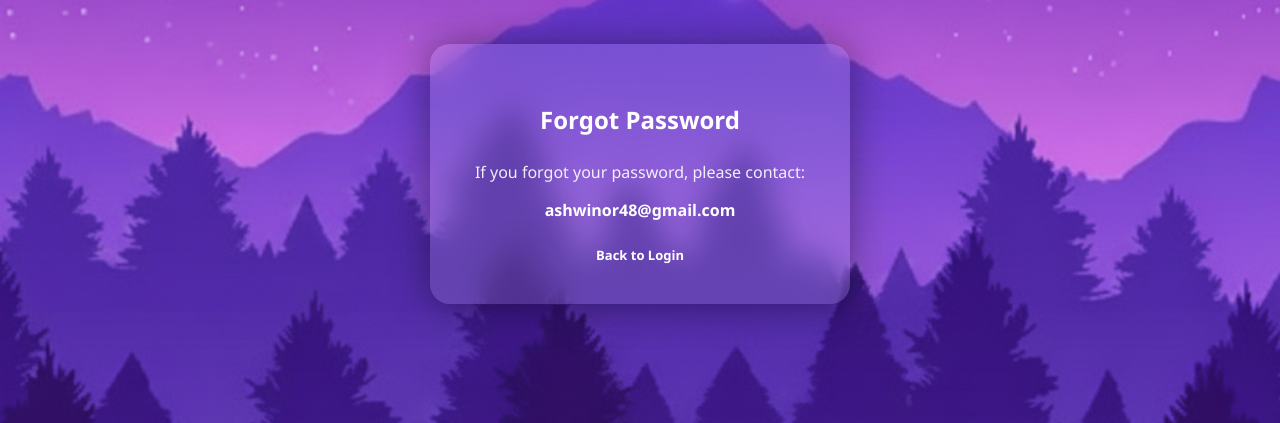
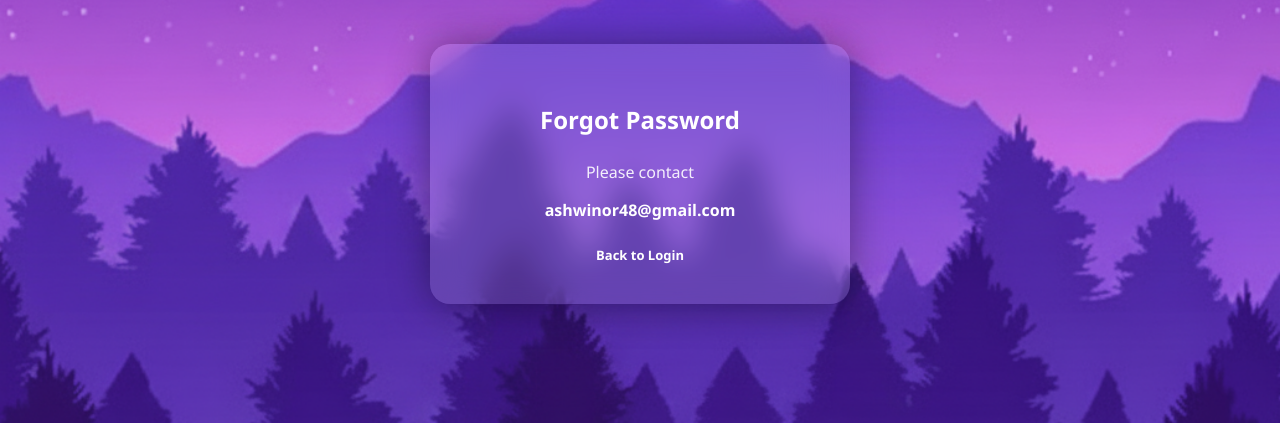
Before and after one commit to Ashwinor/talkk, a Flask app: template templates/forgot.html in a window 1280 px wide. Shown: the part 226-649 px from the top of the page. Run offline with Flask 3, Linux system fonts and the light colour scheme; the template is opened without the code that fills it, so the values that code supplies are empty.

Commit message:
Final forgot password UI text

```diff
--- a/templates/forgot.html
+++ b/templates/forgot.html
@@ -10,7 +10,7 @@
     <h2>Forgot Password</h2>
 
     <p style="opacity:0.9; margin-bottom:15px;">
-        If you forgot your password, please contact:
+        Please contact
     </p>
 
     <p style="font-weight:bold; font-size:16px;">
```
